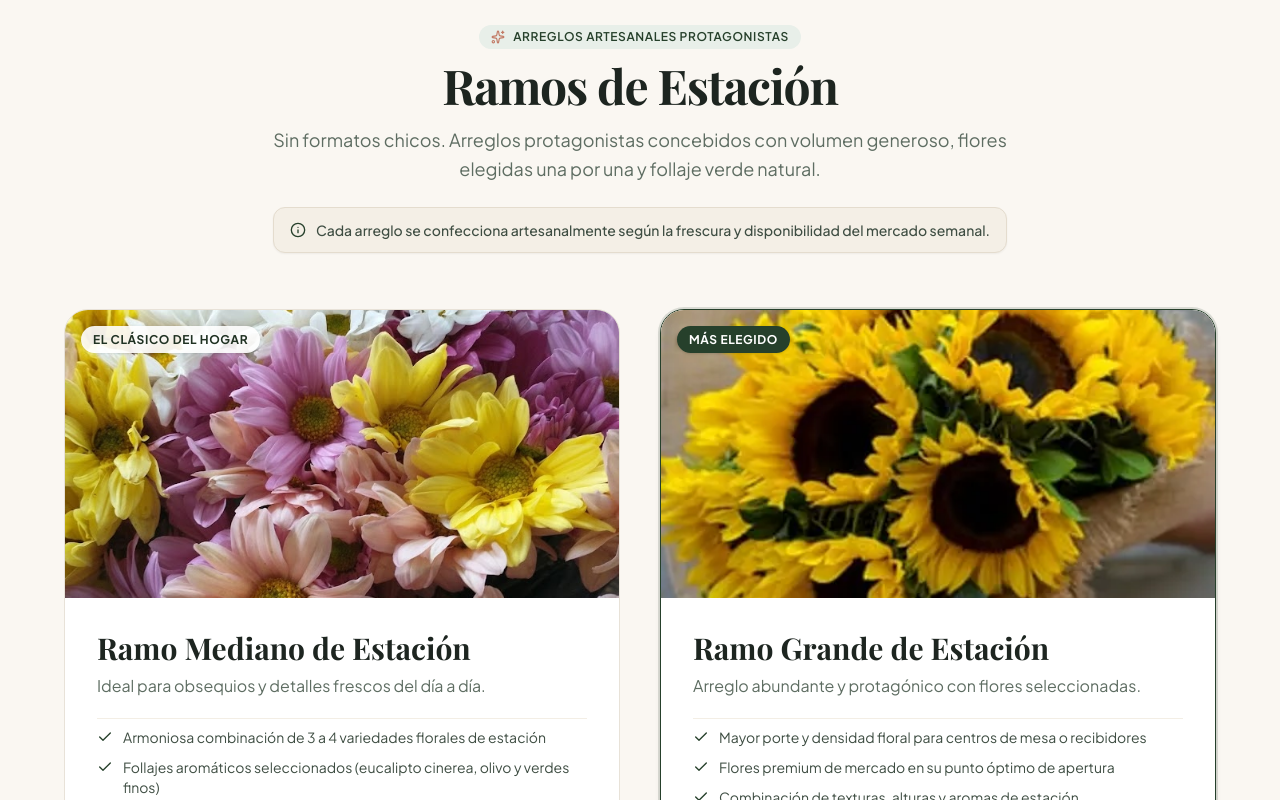
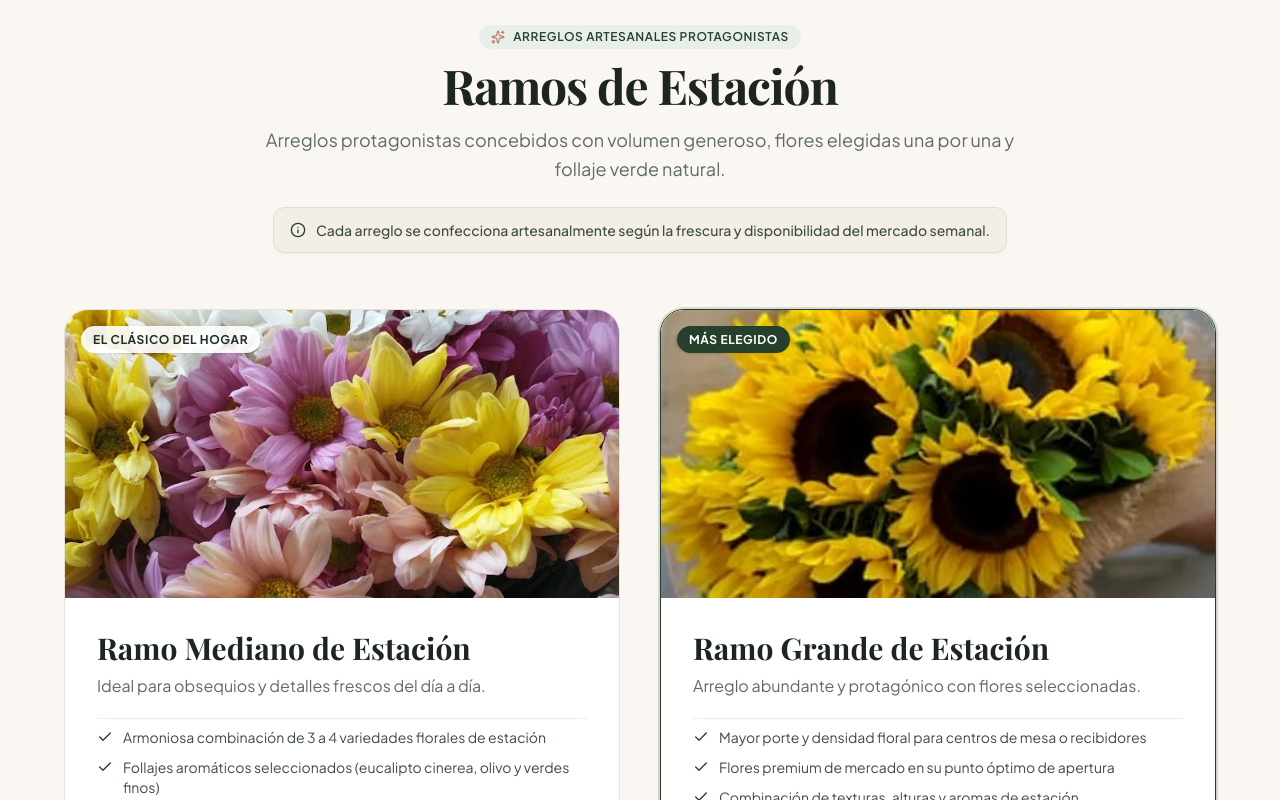
Before and after one commit to soficontrerash-a11y/web-floreria, a Next.js app: page / in a window 1280 px wide. Shown: the part 980-1780 px from the top of the page. Built offline with nearby package versions, Linux system fonts and the light colour scheme; a web font is replaced by a local one.

Commit message:
feat: remove 'sin ramos chicos' from Secciones and catalog subtitle

```diff
--- a/src/components/Footer.tsx
+++ b/src/components/Footer.tsx
@@ -53,7 +53,7 @@ export default function Footer() {
             <ul className="space-y-2 text-xs sm:text-sm text-[#BDCEBF]">
               <li>
                 <a href="#catalogo" className="hover:text-white transition-colors">
-                  Ramos de Estación (Sin ramos chicos)
+                  Ramos de Estación
                 </a>
               </li>
               <li>
--- a/src/data/catalogo.json
+++ b/src/data/catalogo.json
@@ -28,7 +28,7 @@
   },
   "catalogo": {
     "titulo": "Ramos de Estación",
-    "subtitulo": "Sin formatos chicos. Arreglos protagonistas concebidos con volumen generoso, flores elegidas una por una y follaje verde natural.",
+    "subtitulo": "Arreglos protagonistas concebidos con volumen generoso, flores elegidas una por una y follaje verde natural.",
     "aclaracion": "Cada arreglo se confecciona artesanalmente según la frescura y disponibilidad del mercado semanal.",
     "productos": [
       {
```
